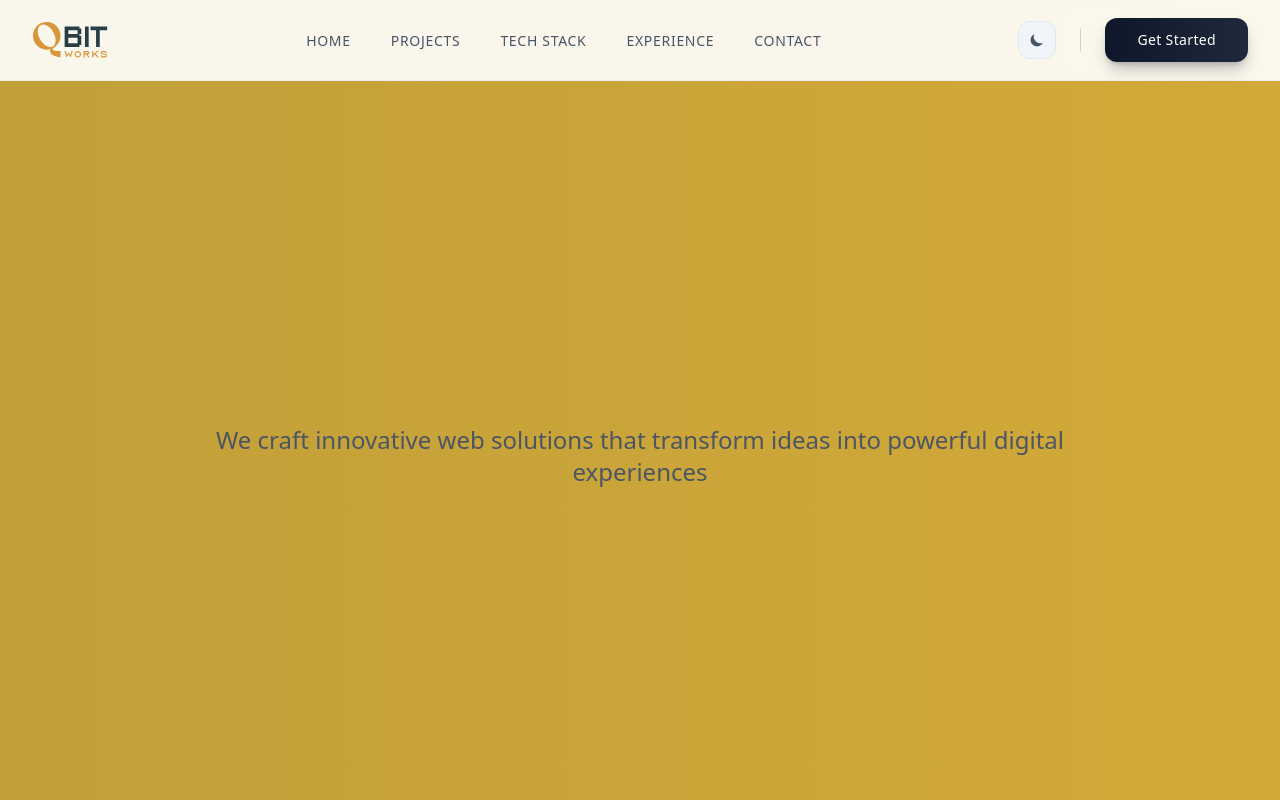
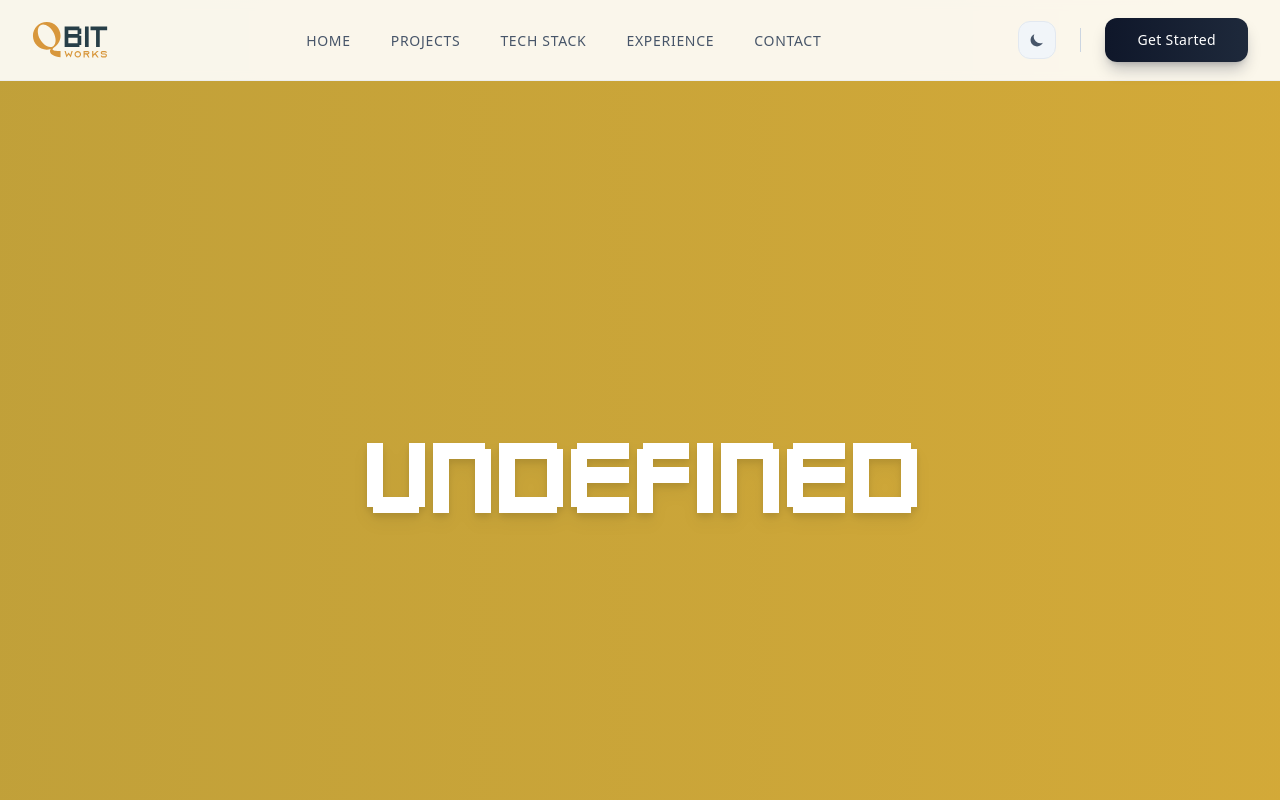
Before and after one commit to Achref23illi/QbitWorks, a React (Vite) app: page / in a window 1280 px wide. Shown: the top 800 px of the page. Built offline with nearby package versions, Linux system fonts and the light colour scheme.

Commit message:
Update hero text animation

```diff
--- a/src/components/Hero.tsx
+++ b/src/components/Hero.tsx
@@ -1,6 +1,7 @@
 import React, { useEffect, useRef, useState } from 'react'
 import gsap from 'gsap'
 import { ScrollTrigger } from 'gsap/ScrollTrigger'
+import { TextPlugin } from 'gsap/TextPlugin'
 
 export const Hero: React.FC = () => {
   const heroRef = useRef<HTMLElement>(null)
@@ -25,12 +26,17 @@ export const Hero: React.FC = () => {
 
     gsap.to(heroRef.current, { backgroundColor: bgColor, duration: 0.5 })
     gsap.to(titleRef.current, { color: textColor, duration: 0.5 })
+    gsap.to(titleRef.current, {
+      text: phrases[currentPhrase],
+      duration: 1,
+      ease: 'power2.out'
+    })
   }, [currentPhrase])
 
   useEffect(() => {
     if (!heroRef.current || !titleRef.current) return
 
-    gsap.registerPlugin(ScrollTrigger)
+    gsap.registerPlugin(ScrollTrigger, TextPlugin)
 
     // Fade in the first phrase
     gsap.fromTo(
@@ -74,20 +80,16 @@ export const Hero: React.FC = () => {
       {/* Background gradient */}
       <div className="absolute inset-0 gradient-move opacity-20" />
 
-      <div className="sticky top-0 flex items-center justify-center h-screen container mx-auto px-4 text-center relative z-10">
+      <div className="sticky top-0 flex items-center justify-center h-screen w-screen px-4 text-center relative z-10">
         {/* Main title */}
         <h1
           ref={titleRef}
-          className="font-techno text-4xl md:text-6xl lg:text-8xl font-bold mb-8 leading-tight drop-shadow-lg"
+          className="font-techno text-4xl md:text-6xl lg:text-8xl font-bold leading-tight drop-shadow-lg"
           style={{ color: '#273E47' }}
         >
           {phrases[currentPhrase]}
         </h1>
 
-        {/* Subtitle */}
-        <p className="text-xl md:text-2xl text-gray-600 dark:text-gray-300 max-w-4xl mx-auto mb-12 font-light">
-          We craft innovative web solutions that transform ideas into powerful digital experiences
-        </p>
 
       </div>
     </section>
```
